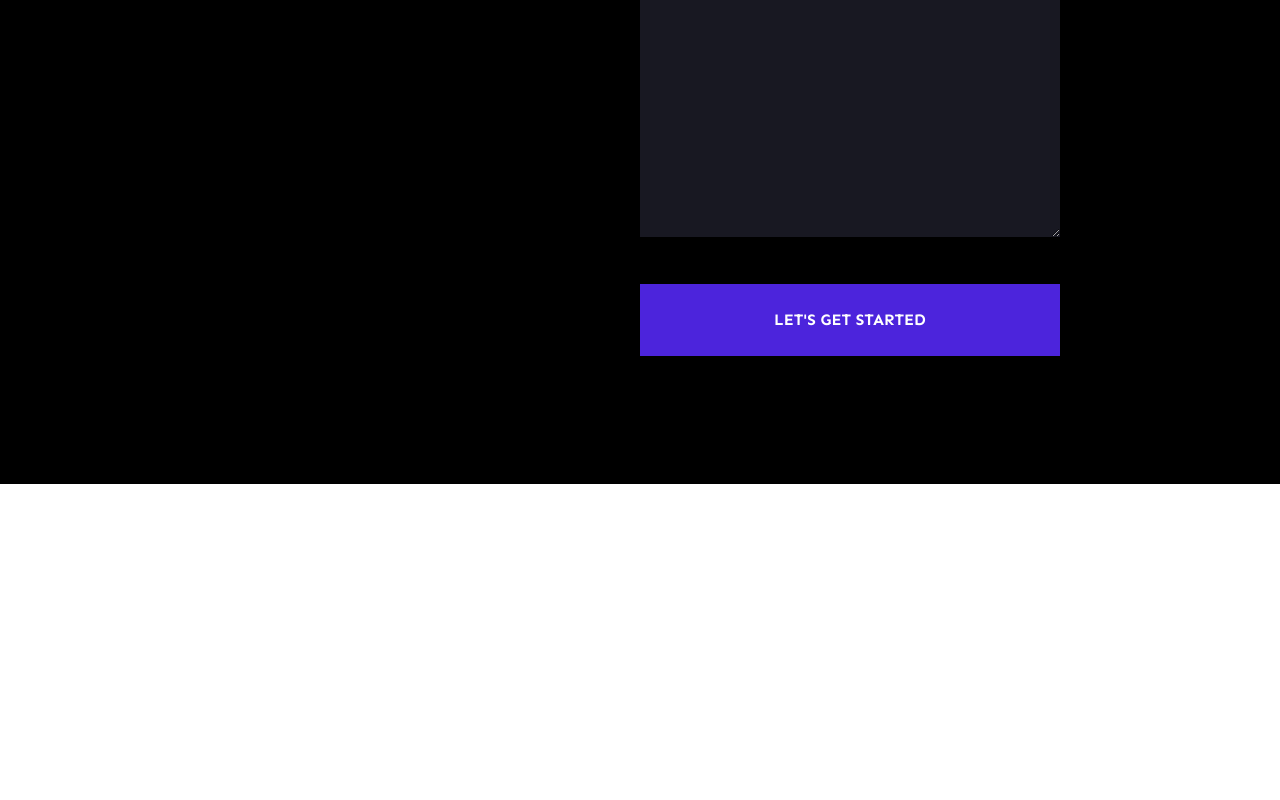
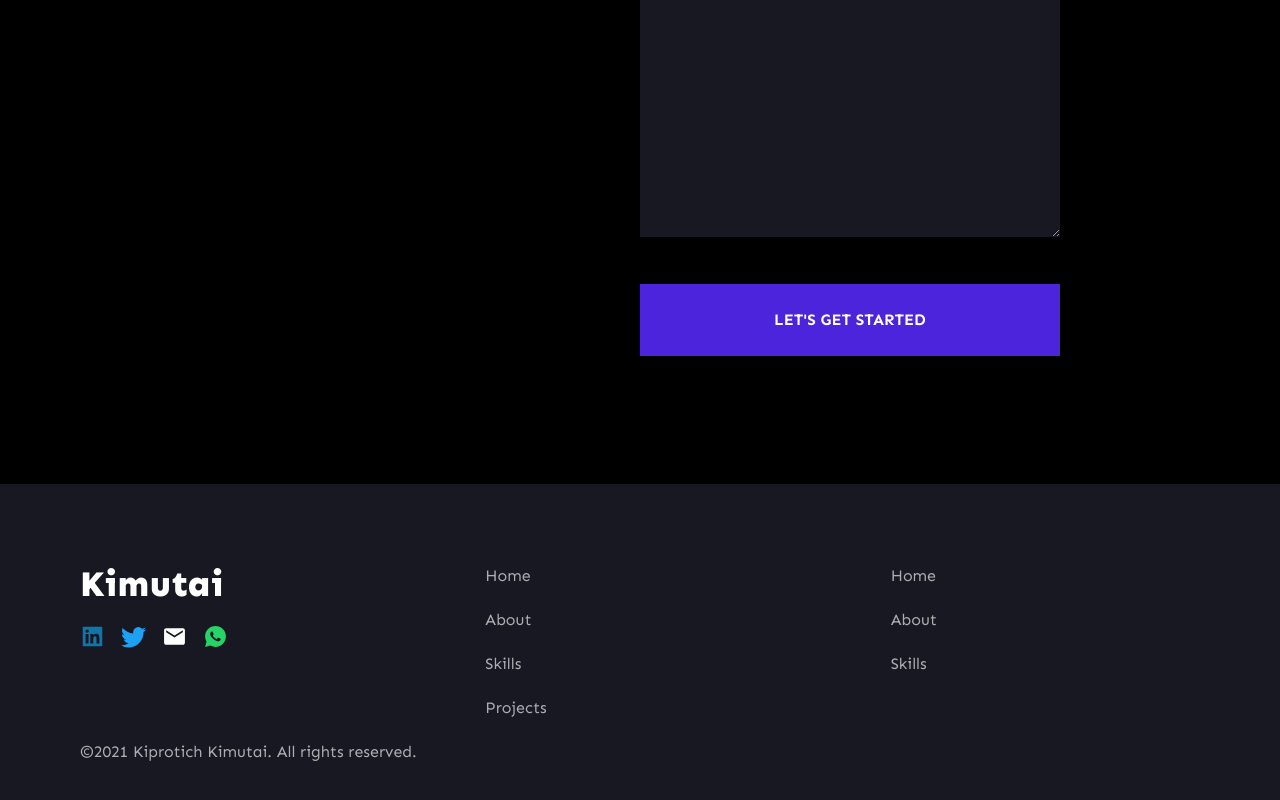
Before and after one commit to Kimutai01/kiprotich-kimutai, a Next.js app: page / in a window 1280 px wide. Shown: the part 9421-10221 px from the top of the page. Before the commit the page ends 9905 px from the top, so only its background shows below. Built offline with nearby package versions, Linux system fonts and the light colour scheme; a web font is replaced by a local one.

Commit message:
Added footer

```diff
--- /dev/null
+++ b/components/Footer.jsx
@@ -0,0 +1,58 @@
+import React from "react";
+import { AiFillLinkedin, AiOutlineMail } from "react-icons/ai";
+import { BsPersonLinesFill, BsTwitter } from "react-icons/bs";
+import { FaGithub, FaLinkedinIn } from "react-icons/fa";
+import { RiWhatsappFill } from "react-icons/ri";
+import { MdEmail } from "react-icons/md";
+
+const Footer = () => {
+  return (
+    <>
+      <div className="grid grid-cols-1 md:grid-cols-3 gap-4 bg-[#181823] text-[#adadb0] md:pl-20 md:pt-20">
+        <div>
+          <h1 className="text-4xl text-[#fff] font-extrabold">Kimutai</h1>
+          <div className="mt-5">
+            <div className="flex ">
+              <div className="rounded-full pr-4 text-[#0e76a8] cursor-pointer hover:scale-105 ease-in duration-100">
+                <AiFillLinkedin size={25} />
+              </div>
+              <div className="rounded-full pr-4 cursor-pointer text-[#1DA1F2] hover:scale-105 ease-in duration-100">
+                <BsTwitter size={25} />
+              </div>
+              <div className="rounded-full pr-4 cursor-pointer text-white hover:scale-105 ease-in duration-100">
+                <MdEmail size={25} />
+              </div>
+              <div className="rounded-full pr-4 text-[#25D366] cursor-pointer hover:scale-105 ease-in duration-100">
+                <RiWhatsappFill size={25} />
+              </div>
+            </div>
+          </div>
+        </div>
+
+        <div>
+          <ul>
+            <li className="mb-5 hover:text-[#75fbfd] cursor-pointer">Home</li>
+            <li className="mb-5 hover:text-[#75fbfd] cursor-pointer">About</li>
+            <li className="mb-5 hover:text-[#75fbfd] cursor-pointer">Skills</li>
+            <li className="mb-5 hover:text-[#75fbfd] cursor-pointer">
+              Projects
+            </li>
+          </ul>
+        </div>
+
+        <div>
+          <ul>
+            <li className="mb-5 hover:text-[#75fbfd] cursor-pointer">Home</li>
+            <li className="mb-5 hover:text-[#75fbfd] cursor-pointer">About</li>
+            <li className="mb-5 hover:text-[#75fbfd] cursor-pointer">Skills</li>
+          </ul>
+        </div>
+      </div>
+      <div className="bg-[#181823] text-[#adadb0] pl-20 pb-20">
+        ©2021 Kiprotich Kimutai. All rights reserved.
+      </div>
+    </>
+  );
+};
+
+export default Footer;
--- a/pages/index.js
+++ b/pages/index.js
@@ -12,6 +12,7 @@ import Medium from "@/components/Medium";
 import Mentorship from "@/components/Mentorship";
 import Testimonials from "@/components/Testimonials";
 import Contact from "@/components/Contact";
+import Footer from "@/components/Footer";
 
 const inter = Inter({ subsets: ["latin"] });
 
@@ -40,6 +41,7 @@ export default function Home() {
       <Mentorship />
       <Testimonials />
       <Contact />
+      <Footer />
     </>
   );
 }
```
